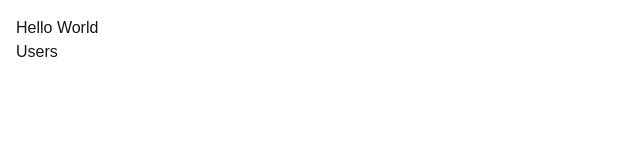
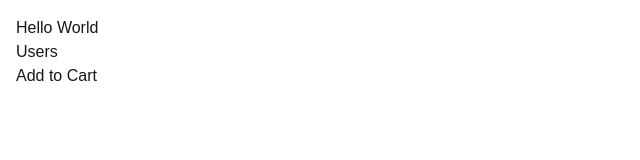
Before and after one commit to jmavandi/shotime-app, a Next.js app: page / in a window 1280 px wide. Shown: the top 160 px of the page, without its empty margins (0-640 px from the left). Built offline with nearby package versions, Linux system fonts and the light colour scheme.

Commit message:
add users page boilerplate

```diff
--- /dev/null
+++ b/app/components/AddToCart.tsx
@@ -0,0 +1,15 @@
+"use client";
+import React from "react";
+
+const AddToCart = () => {
+  return (
+    <div>
+      <button onClick={() => console.log("Clicked Add To Cart")}>
+        {" "}
+        Add to Cart
+      </button>
+    </div>
+  );
+};
+
+export default AddToCart;
--- /dev/null
+++ b/app/components/ProductCard.tsx
@@ -0,0 +1,13 @@
+"use client";
+import React from "react";
+import AddToCart from "./AddToCart";
+
+const ProductCard = () => {
+  return (
+    <div>
+      <AddToCart />
+    </div>
+  );
+};
+
+export default ProductCard;
--- a/app/page.tsx
+++ b/app/page.tsx
@@ -1,11 +1,13 @@
 import Image from "next/image";
 import Link from "next/link";
+import ProductCard from "./components/ProductCard";
 
 export default function Home() {
   return (
     <main>
       <h1>Hello World</h1>
       <Link href="/users"> Users </Link>
+      <ProductCard />
     </main>
   );
 }
--- a/app/users/page.tsx
+++ b/app/users/page.tsx
@@ -1,7 +1,28 @@
 import React from "react";
 
-const UsersPage = () => {
-  return <div>UsersPage</div>;
+interface User {
+  id: number;
+  name: string;
+  username: string;
+}
+
+const UsersPage = async () => {
+  const respose = await fetch("https://jsonplaceholder.typicode.com/users", {
+    next: { revalidate: 10 },
+  });
+  const users: User[] = await respose.json();
+
+  return (
+    <>
+      <h1>Users</h1>
+      <p>{new Date().toLocaleTimeString()}</p>
+      <ul>
+        {users.map((user) => (
+          <li key={user.id}>{user.name}</li>
+        ))}
+      </ul>
+    </>
+  );
 };
 
 export default UsersPage;
```
